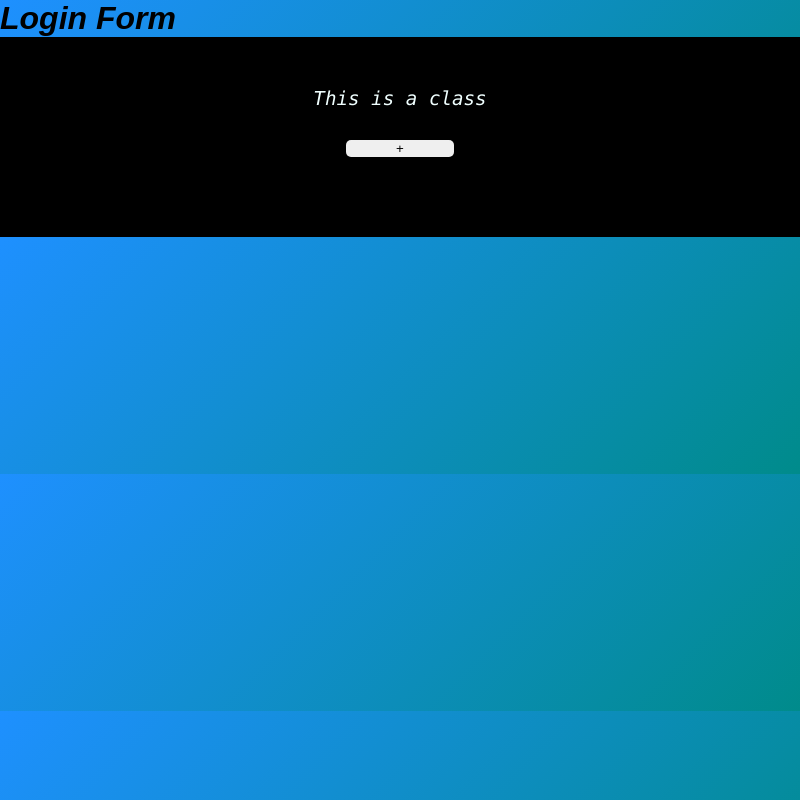
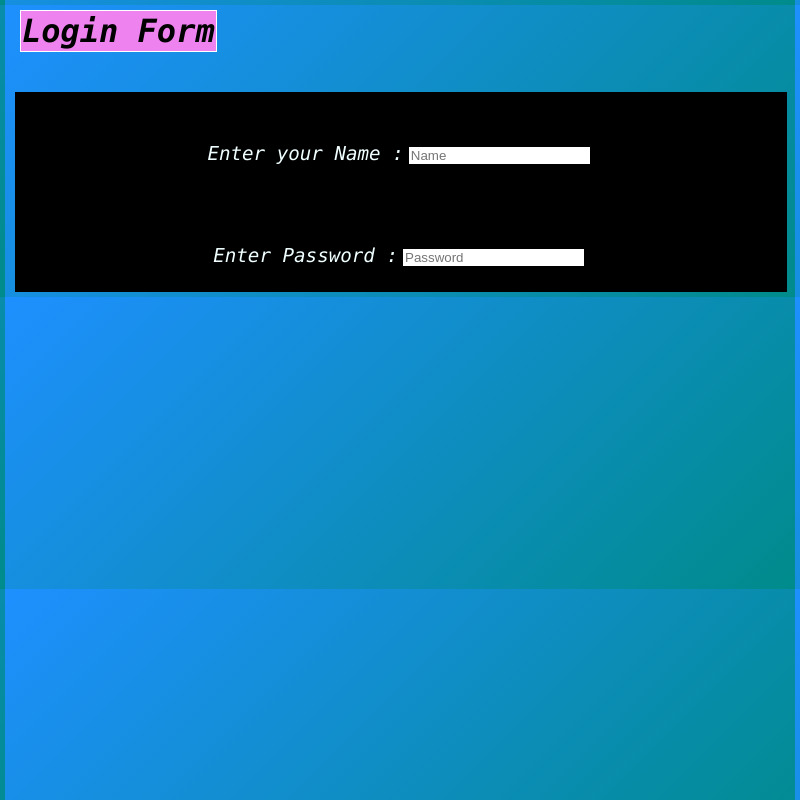
Before and after one commit to Existence-exe/My_first_electron_project, an Electron app: page index.html in a window 800 px wide. Drawn offline with Linux system fonts and the light colour scheme.

Commit message:
This is a brain dump

```diff
--- a/app.js
+++ b/app.js
@@ -1,5 +1,2 @@
-const button_1 = document.getElementById("button_1")
-console.log(button_1.innerText)
-function change(){
-    button_1.innerHTML = "Has been clicked";
-}
+const name = document.getElementById("name_input").value;
+const pword = document.getElementById("pword_input").value;
--- /dev/null
+++ b/form.json
@@ -0,0 +1,4 @@
+{
+    "name": "",
+    "pword": ""
+}
--- a/index.html
+++ b/index.html
@@ -1,5 +1,6 @@
 <!DOCTYPE html>
 <html lang="en">
+
 <head>
     <meta charset="UTF-8">
     <meta http-equiv="X-UA-Compatible" content="IE=edge">
@@ -7,16 +8,20 @@
     <title>My App</title>
     <link rel="stylesheet" href="./style.css">
 </head>
+
 <body>
-    <h1>Login Form</h1>
+    <div class="h1_div">
+        <h1 class="h1_div">Login Form</h1>
+    </div>
     <div class="form_div">
         <form class="form_div">
             <div>
-                <p class="form_div">This is a class</p>
-                <button class= "form_div" id= "button_1" onclick="change()">+</button>
+                <p class="form_div">Enter your Name :<input type="text" class="form_div" id="name_input" placeholder="Name"></input></p>
+                <p class="form_div">Enter Password :<input type="text" class="form_div" id="pword_input" placeholder="Password"></input></p>
             </div>
         </form>
     </div>
     <script src="app.js"></script>
 </body>
+
 </html>
--- a/package.json
+++ b/package.json
@@ -10,6 +10,7 @@
   "license": "ISC",
   "dependencies": {
     "electron": "^15.1.1",
+    "fs": "^0.0.1-security",
     "packages": "^0.0.8"
   }
 }
--- a/style.css
+++ b/style.css
@@ -1,6 +1,6 @@
 *{
-    margin: 0px;
-    border: 0px;
+    margin: 5px;
+    border: 5px;
     box-sizing: border-box;
 }
 
@@ -8,17 +8,26 @@ body{
     background-image: linear-gradient(135deg,#1E90FF,#008B8B);
 }
 
-h1{
-    font-family:sans-serif;
+h1.h1_div{
+    border:1px;
+    width: fit-content;
+    border-style: solid;
+    border-color: white;
+    padding: 1px;
+    background-color: violet;
+    font-family:Consolas;
     font-style: italic;
     font: bold ;
 }
 
+div.h1_div{
+    padding-bottom: 30px;
+}
 
 div.form_div{
     text-align: center;
     height: 200px;
-    width: 100%;
+    width: 99%;
     color: azure;
     background-color: black;
 }
```
Also changed, not shown: index.js (+30 -3 lines), ho.txt (added), 1 other file.
